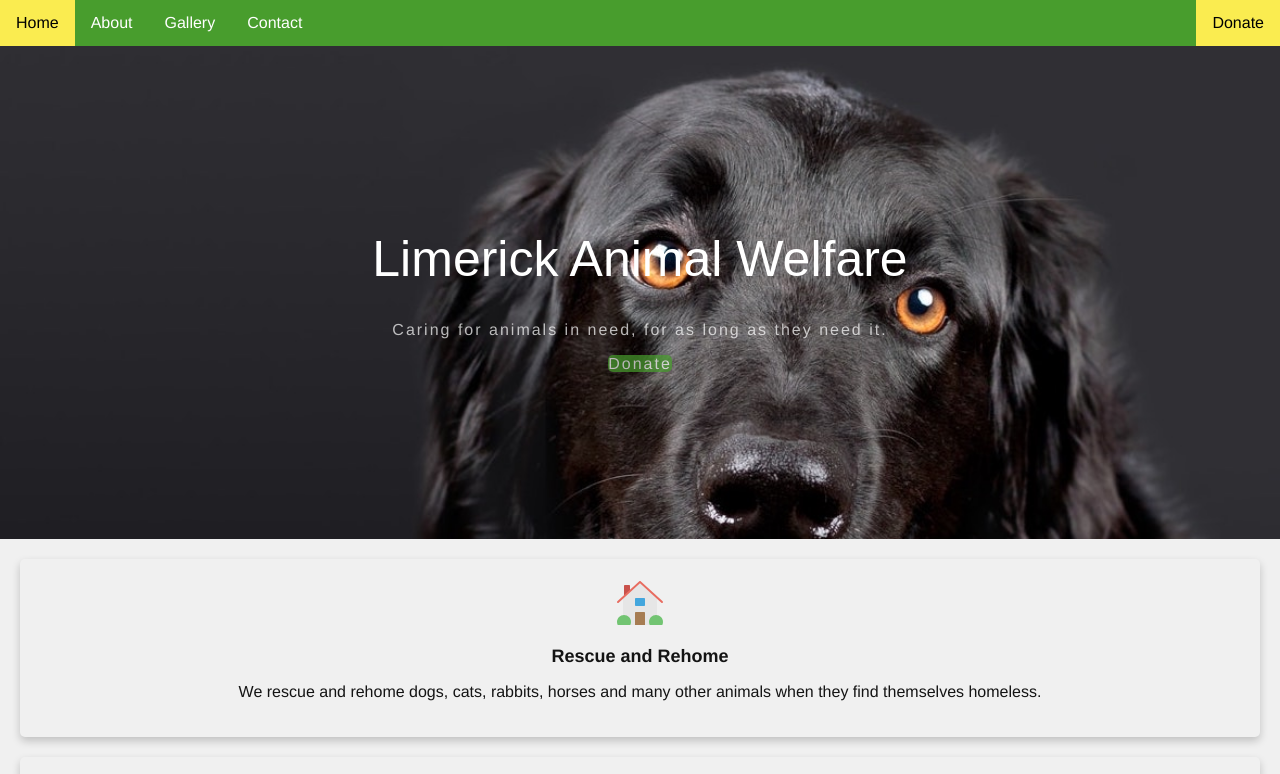
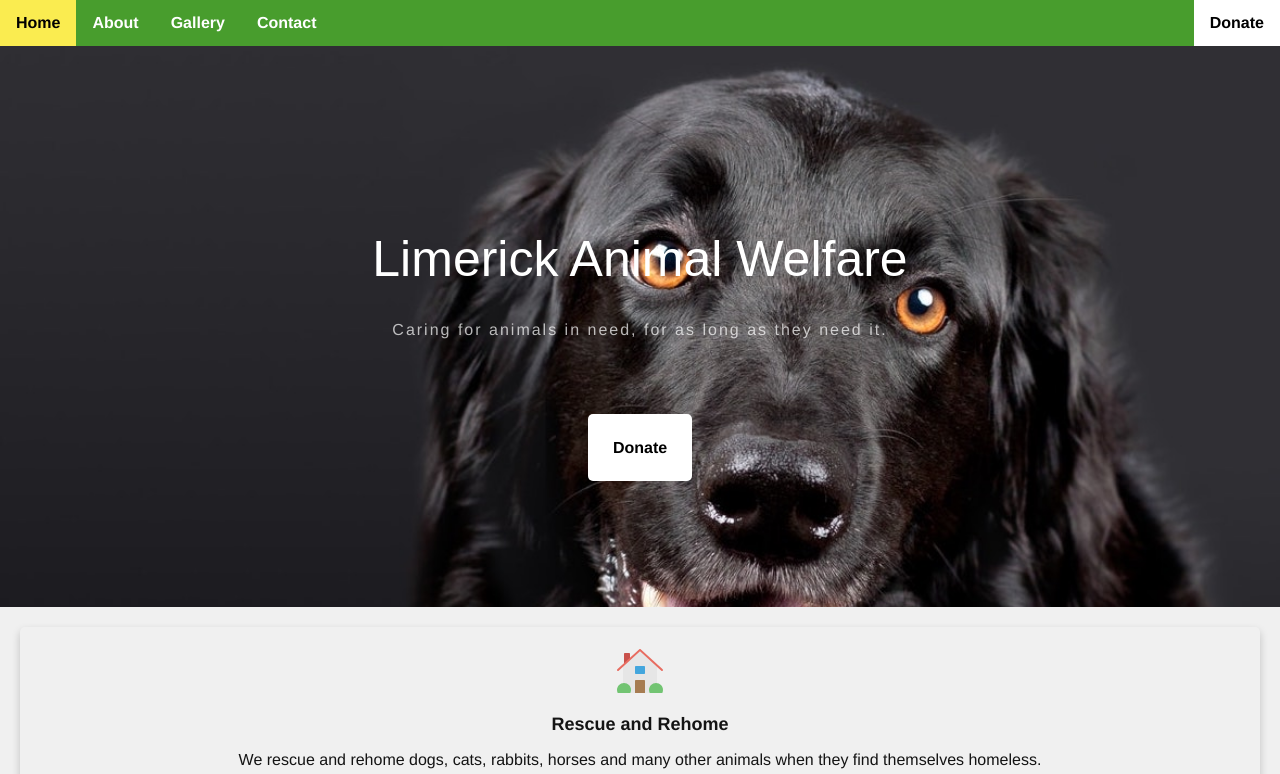
Before and after one commit to patrickjkennedy/LimerickAnimalWelfare, a plain HTML site: page index.html in a window 1280 px wide. Shown: the top 774 px of the page. Drawn offline with Linux system fonts and the light colour scheme.

Commit message:
Finished Index page

```diff
--- a/css/styles.css
+++ b/css/styles.css
@@ -29,11 +29,14 @@ ul {
 
 li {
     float: left;
+    font-weight: 900;
 }
 
 #donate {
   float: right;
-  background-color: #faec50;
+  background-color: white;
+  color: #489d2d;
+  font-weight: 900;
 }
 
 li a {
@@ -72,6 +75,7 @@ li a:hover {
   font-weight: 200;
   letter-spacing: 2px;
   opacity: 0.7;
+  margin-bottom: 100px;
 }
 
 .banner a {
@@ -79,6 +83,19 @@ li a:hover {
   color: white;
   border-radius: 5px;
   padding; 20px;
+}
+
+#banner-donate {
+  background: white;
+  border-radius: 5px;
+  color: black;
+  padding: 25px;
+  font-weight: 900;
+}
+
+#banner-donate:hover {
+  background-color: #faec50;
+  color: black;
 }
 
 /* Page-specific banner properties (e.g. image path)*/
--- a/index.html
+++ b/index.html
@@ -18,9 +18,9 @@
       <div class="banner" id="banner-index">
         <h1>Limerick Animal Welfare</h1>
         <p>Caring for animals in need, for as long as they need it.</p>
-        <p>
-          <a href="#">Donate</a>
-        </p>
+        <div>
+          <a id="banner-donate" href="#">Donate</a>
+        </div>
       </div>
 
       <div class="landing-card">
```
